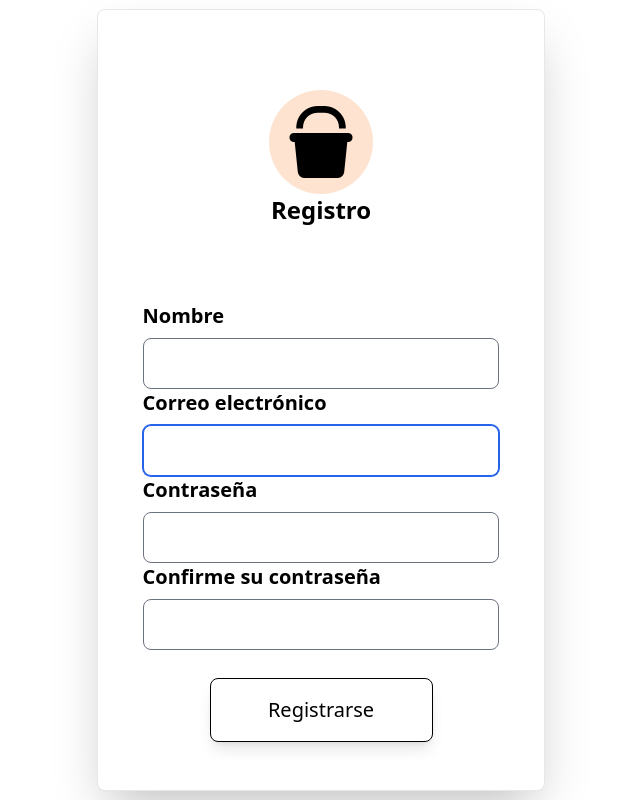
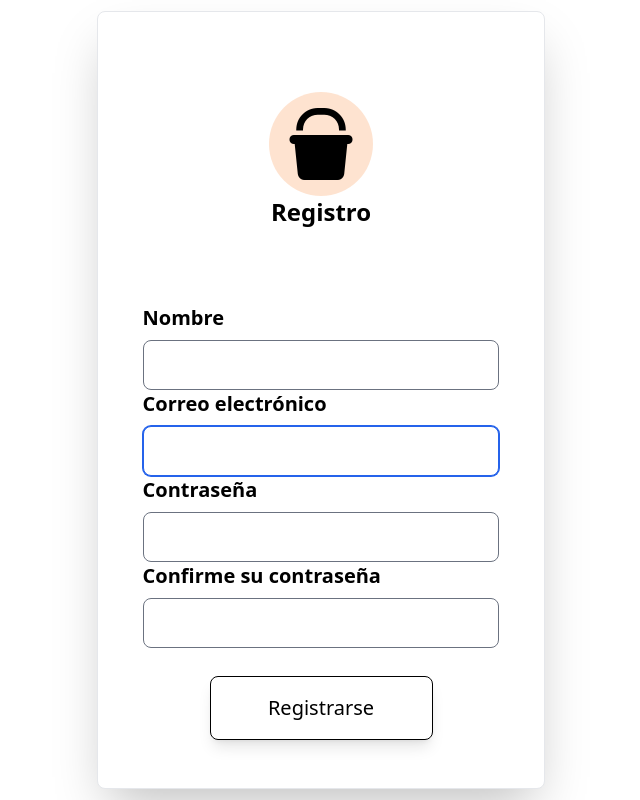
Before and after one commit to beramirezduocuc/DataBoxes_Capstone, a Django app: page /user/register/ in a window 1280 px wide. Shown: the whole page, without its empty margins (319-959 px from the left). Run offline with Django 5.2, Linux system fonts and the light colour scheme; parts of the project's set-up code (start-up, migrations or seed data) failed here and were passed over; some libraries are stand-ins or nearby versions.

Commit message:
cambios home

```diff
--- a/user/forms.py
+++ b/user/forms.py
@@ -11,7 +11,7 @@
         super(CreateUserForm, self).__init__(*args, **kwargs)
         for field_name in self.fields:
             self.fields[field_name].widget.attrs.update({
-                'class': 'flex h-[20%] w-5/6 self-center rounded-lg xl:text-2xl xl:w-[80%] xl:h-[15%]'
+                'class': 'flex h-[2rem] w-5/6 self-center rounded-lg xl:text-2xl xl:w-[80%] xl:h-[3rem]'
             })
 
     def clean_email(self):
@@ -32,8 +32,8 @@
     def __init__(self, *args, **kwargs):
         super().__init__(*args, **kwargs)
         self.fields['new_password1'].widget.attrs.update({
-            'class': 'flex h-[20%] w-5/6 self-center rounded-lg xl:text-2xl xl:w-[80%] xl:h-[15%]'
+            'class': 'flex h-[2rem] w-5/6 self-center rounded-lg xl:text-2xl xl:w-[80%] xl:h-[3rem]'
         })
         self.fields['new_password2'].widget.attrs.update({
-            'class': 'flex h-[20%] w-5/6 self-center rounded-lg xl:text-2xl xl:w-[80%] xl:h-[15%]'
+            'class': 'flex h-[2rem] w-5/6 self-center rounded-lg xl:text-2xl xl:w-[80%] xl:h-[3rem]'
         })
--- a/user/templates/CUD/register.html
+++ b/user/templates/CUD/register.html
@@ -11,10 +11,11 @@
 </head>
 <body class="h-full w-full flex justify-center">
 
-    <div class="flex min-h-[45rem] h-auto w-3/4 border bg-white self-center justify-center flex-col rounded-lg space-y-3 shadow-2xl
+    <div class="flex min-h-[1rem] h-[40rem] w-3/4 border bg-white self-center justify-center flex-col rounded-lg space-y-3 shadow-2xl
     lg:max-w-[50%]
     xl:max-w-[35%]
     pb-12
+
     ">
 
         <div class="w-full h-1/4 flex-col flex mb-16 mt-20">
```
